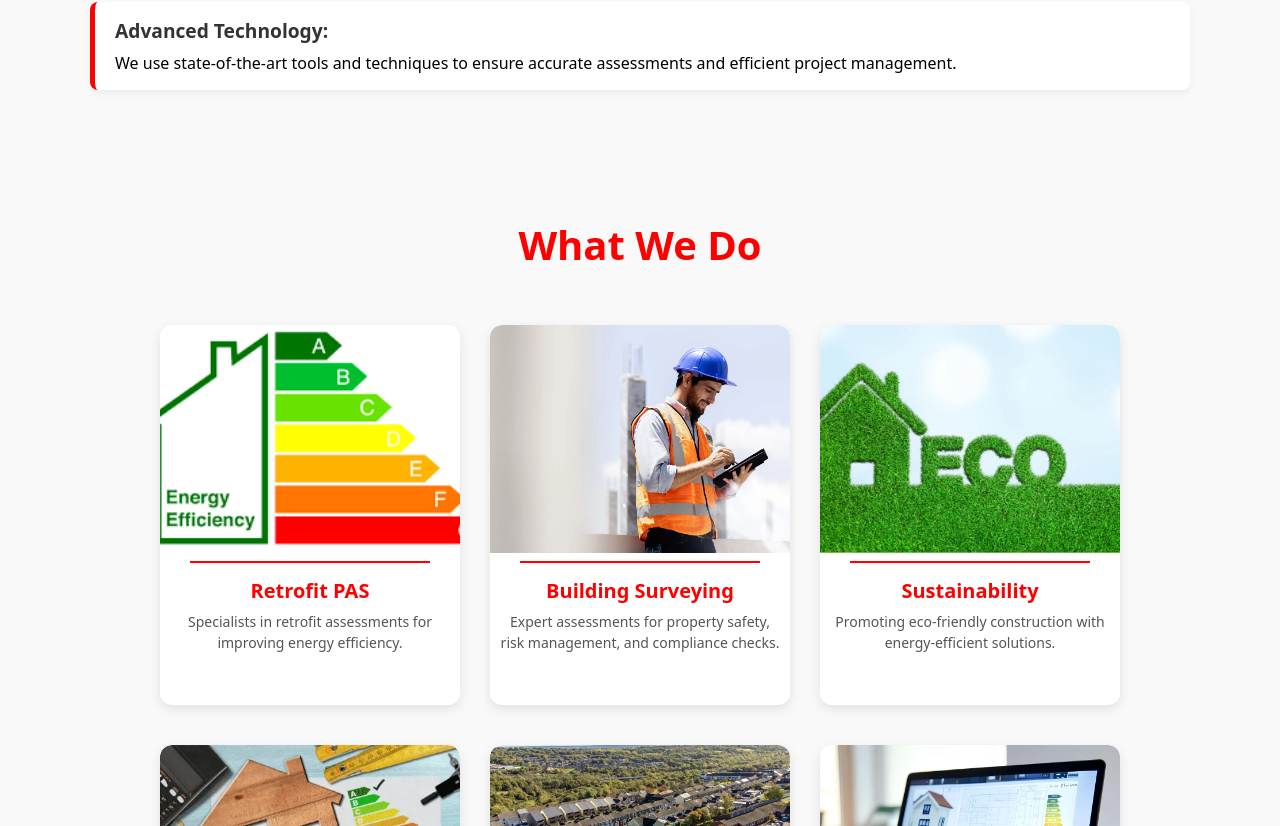
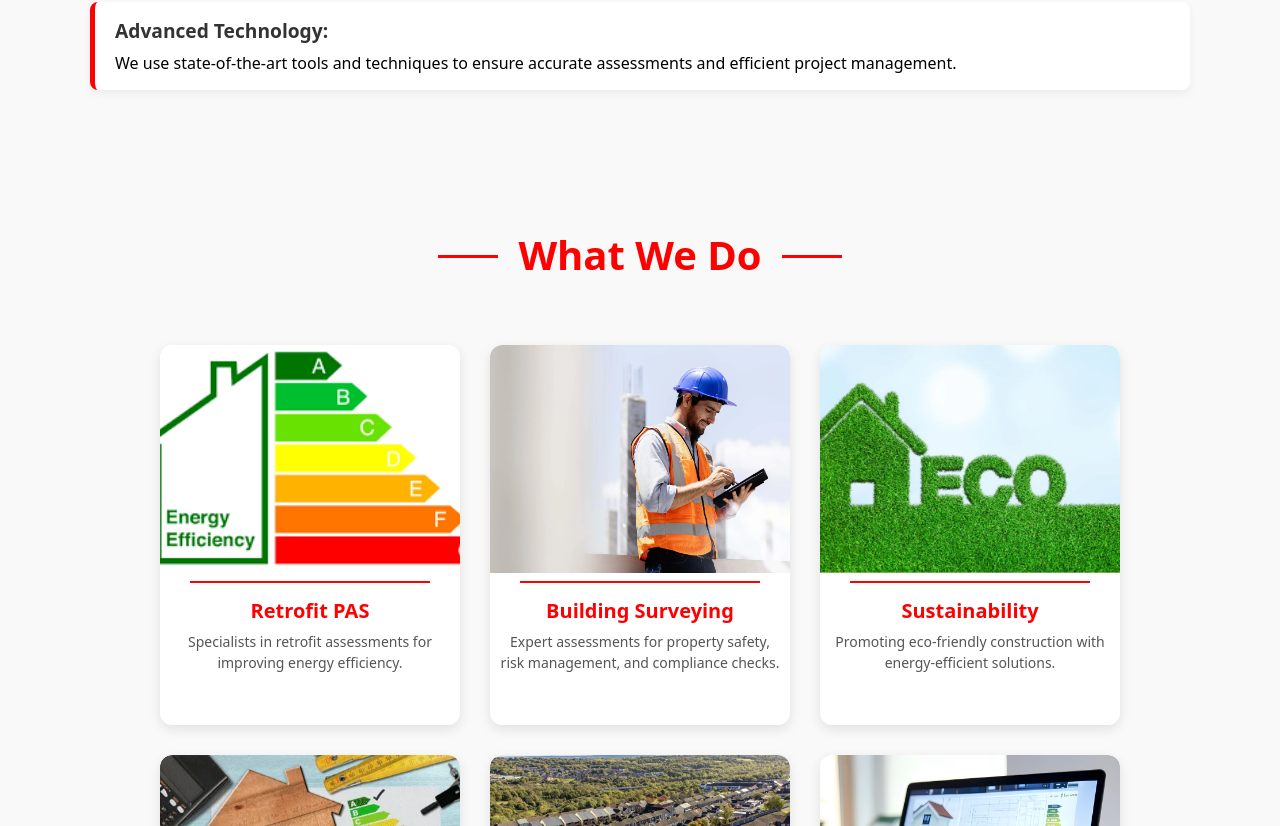
Before and after one commit to RitikRK96/Incell-World-Design, a React (Vite) app: page / in a window 1280 px wide. Shown: the part 1834-2660 px from the top of the page. Built offline with nearby package versions, Linux system fonts and the light colour scheme.

Commit message:
Name Update In index.html and card link fixed

```diff
--- a/index.html
+++ b/index.html
@@ -5,7 +5,7 @@
   <meta charset="UTF-8" />
   <!-- <link rel="icon" type="image/svg+xml" href="/vite.svg" /> -->
   <meta name="viewport" content="width=device-width, initial-scale=1.0" />
-  <title>Incell World Design</title>
+  <title>Incell Build & Design</title>
   <link rel="stylesheet" href="https://cdnjs.cloudflare.com/ajax/libs/font-awesome/6.0.0/css/all.min.css" />
 
 </head>
--- a/src/App.jsx
+++ b/src/App.jsx
@@ -1,7 +1,7 @@
 import { BrowserRouter as Router, Routes, Route, useLocation } from "react-router-dom";
 import { useEffect } from "react";
 import AOS from "aos";
-import "aos/dist/aos.css"; // Import AOS styles
+import "aos/dist/aos.css";
 import "./App.css";
 
 import Services from "./Pages/Services";
@@ -11,13 +11,13 @@ import Home from "./Pages/Home";
 import Navbar from "./Components/Navbar/Navbar";
 import Footer from "./Components/Footer/Footer";
 
-// Import all service components
-import Sustainability from "./Components/Services Wrapper/Sustainability";
-import Marketing from "./Components/Services Wrapper/Marketing";
-import RiskManagementPlanning from "./Components/Services Wrapper/RiskManagementPlanning";
-import RetrofitPas from "./Components/Services Wrapper/RetrofitPas";
-import Packages from "./Components/Services Wrapper/Packages";
-import BuildingSurveying from "./Components/Services Wrapper/BuildingSurveying";
+// Import service components
+import Sustainability from "./Components/ServicesWrapper/Sustainability";
+import Marketing from "./Components/ServicesWrapper/Marketing";
+import RiskManagementPlanning from "./Components/ServicesWrapper/RiskManagementPlanning";
+import RetrofitPas from "./Components/ServicesWrapper/RetrofitPas";
+import Packages from "./Components/ServicesWrapper/Packages";
+import BuildingSurveying from "./Components/ServicesWrapper/BuildingSurveying";
 import Contactus from "./Components/ContactUS/Contactus";
 
 // Scroll to top on route change
@@ -26,7 +26,7 @@ const ScrollToTop = () => {
 
   useEffect(() => {
     window.scrollTo(0, 0);
-    AOS.refresh(); // Refresh AOS after route change
+    AOS.refresh();
   }, [pathname]);
 
   return null;
@@ -34,10 +34,7 @@ const ScrollToTop = () => {
 
 const App = () => {
   useEffect(() => {
-    AOS.init({
-      duration: 500, // Animation duration (500ms)
-      easing: "ease-in-out",
-    });
+    AOS.init({ duration: 500, easing: "ease-in-out" });
   }, []);
 
   return (
@@ -60,7 +57,7 @@ const App = () => {
           <Route path="/services/packages" element={<Packages />} />
         </Routes>
       </div>
-      <Contactus/>
+      <Contactus />
       <Footer />
     </Router>
   );
--- a/src/Components/Cards/CardWrapper.jsx
+++ b/src/Components/Cards/CardWrapper.jsx
@@ -1,6 +1,8 @@
 import React from "react";
+import { Link } from "react-router-dom";
 import "./card.css";
 import Card from "./Card";
+
 import Card1Image from '../../assets/Services/EPC.png';
 import Card2Image from '../../assets/Services/DEC.webp';
 import Card3Image from '../../assets/Services/eco4.webp';
@@ -9,57 +11,26 @@ import Card5Image from '../../assets/b2.png';
 import Card6Image from '../../assets/banner1Grok.jpg';
 
 const cardData = [
-  {
-    image: Card1Image,
-    title: "Retrofit PAS",
-    description:
-      "Specialists in retrofit assessments for improving energy efficiency.",
-  },
-  {
-    image: Card2Image,
-    title: "Building Surveying",
-    description:
-      "Expert assessments for property safety, risk management, and compliance checks.",
-  },
-  {
-    image: Card3Image,
-    title: "Sustainability",
-    description:
-      "Promoting eco-friendly construction with energy-efficient solutions.",
-  },
-
-  {
-    image: Card4Image,
-    title: "Risk Management, Planning",
-    description:
-      "Comprehensive strategies to identify, evaluate, and mitigate risks.",
-  },
-  {
-    image: Card5Image,
-    title: "Visual Property Marketing",
-    description:
-      "High-quality visuals, virtual tours, and 3D renderings to enhance property appeal.",
-  },
-  {
-    image: Card6Image,
-    title: "Packages",
-    description:
-      "Customised service packages to meet individual property needs.",
-  },
+  { image: Card1Image, title: "Retrofit PAS", description: "Specialists in retrofit assessments for improving energy efficiency.", link: "/services/retrofit" },
+  { image: Card2Image, title: "Building Surveying", description: "Expert assessments for property safety, risk management, and compliance checks.", link: "/services/building-surveying" },
+  { image: Card3Image, title: "Sustainability", description: "Promoting eco-friendly construction with energy-efficient solutions.", link: "/services/sustainability" },
+  { image: Card4Image, title: "Risk Management Planning", description: "Comprehensive strategies to identify, evaluate, and mitigate risks.", link: "/services/risk-management-planning" },
+  { image: Card5Image, title: "Visual Property Marketing", description: "High-quality visuals, virtual tours, and 3D renderings to enhance property appeal.", link: "/services/marketing" },
+  { image: Card6Image, title: "Packages", description: "Customised service packages to meet individual property needs.", link: "/services/packages" },
 ];
 
 const CardWrapper = () => {
   return (
     <div className="cardWrapper">
+      <div className="decorative-line"></div>
       <h1 data-aos="fade-up">What We Do</h1>
+      <div className="decorative-line"></div>
+
       <div className="card-container">
         {cardData.map((card, index) => (
-          <Card
-            key={index}
-            image={card.image}
-            title={card.title}
-            description={card.description}
-          />
+          <Link to={card.link} key={index} className="card-link">
+            <Card image={card.image} title={card.title} description={card.description} />
+          </Link>
         ))}
       </div>
     </div>
--- a/src/Components/Cards/card.css
+++ b/src/Components/Cards/card.css
@@ -8,6 +8,7 @@
   padding: 50px 20px;
   width: 100%;
   background-color: #f9f9f9;
+  text-align: center;
 }
 
 .cardWrapper h1 {
@@ -15,6 +16,27 @@
   color: var(--primary-color, #007bff);
   margin-bottom: 40px;
   font-weight: 700;
+  position: relative;
+  display: inline-block;
+  padding: 10px 20px;
+}
+
+.cardWrapper h1::before,
+.cardWrapper h1::after {
+  content: "";
+  position: absolute;
+  top: 50%;
+  width: 60px;
+  height: 3px;
+  background-color: var(--primary-color, #007bff);
+}
+
+.cardWrapper h1::before {
+  left: -60px;
+}
+
+.cardWrapper h1::after {
+  right: -60px;
 }
 
 /* Flexbox Grid */
@@ -27,10 +49,18 @@
   padding: 10px;
 }
 
+/* Make entire card clickable */
+.card-link {
+  text-decoration: none;
+  color: inherit;
+  display: block;
+  width: 300px;
+}
+
 /* Card Styles */
 .card {
   height: 380px;
-  width: 300px;
+  width: 100%; /* Ensures it fits inside .card-link */
   display: flex;
   flex-direction: column;
   align-items: center;
@@ -40,7 +70,6 @@
   background-color: #fff;
   overflow: hidden;
   transition: transform 0.4s ease, box-shadow 0.4s ease;
-  margin-bottom: 10px;
   cursor: pointer;
 }
 
@@ -87,8 +116,10 @@
 /* 📌 RESPONSIVE STYLES */
 
 @media screen and (max-width: 900px) {
+  .card-link {
+    width: 45%;
+  }
   .card {
-    width: 45%;
     height: 340px;
   }
   .card-title {
@@ -100,13 +131,26 @@
 }
 
 @media screen and (max-width: 600px) {
+  .card-link {
+    width: 90%;
+  }
   .card {
-    width: 90%;
     height: 320px;
   }
   .cardWrapper h1 {
     font-size: 32px;
   }
+  .cardWrapper h1::before,
+  .cardWrapper h1::after {
+    width: 40px;
+  }
+  .cardWrapper h1::before {
+    left: -50px;
+  }
+  .cardWrapper h1::after {
+    right: -50px;
+  }
+
   .card-title {
     font-size: 16px;
   }
@@ -114,8 +158,3 @@
     font-size: 12px;
   }
 }
-
-.card-link {
-  text-decoration: none;
-  color: inherit;
-}
```
